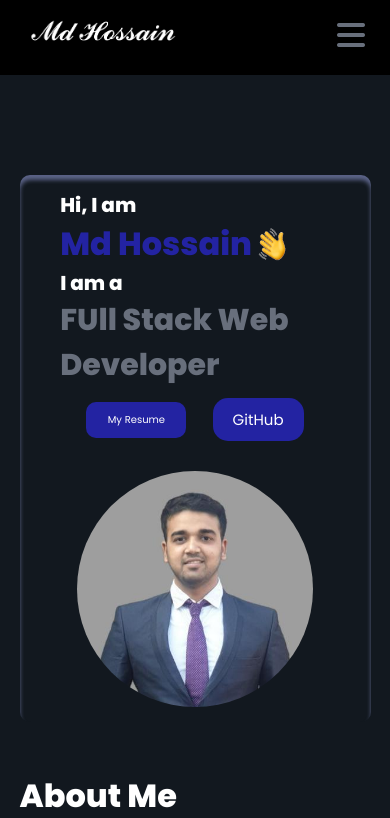
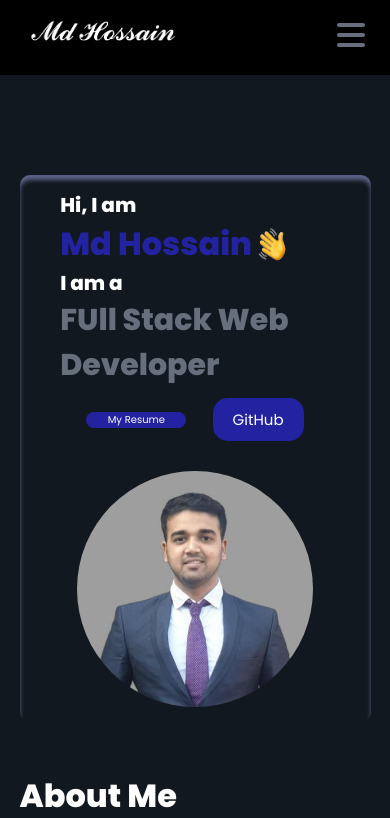
Before and after one commit to anwarjitme/anwarjitme.github.io, a React (Create React App) app: page / in a window 390 px wide. Shown: the top 818 px of the page. Built offline with nearby package versions, Linux system fonts and the light colour scheme.

Commit message:
added update

```diff
--- a/src/Components/About.js
+++ b/src/Components/About.js
@@ -2,7 +2,7 @@ import React from "react";
 import "./about.css"
 const About = () => {
   return (
-    <section  id="about" class="about section">
+    <section  id="about" className="about section">
       <h1 className="about-tag">About Me</h1>
       <div className="about_container">
         <img
--- a/src/Components/Home.js
+++ b/src/Components/Home.js
@@ -35,7 +35,8 @@ const Home = () => {
           </h4>
           <div className="btn_div">
             <a
-              className="resume-a"
+              id="resume-link-2"
+
               href="https://drive.google.com/file/d/1_FqquLd5QgH_3y5PTL3fLk1HCuhADugB/view"
             >
               My Resume
@@ -48,7 +49,7 @@ const Home = () => {
 
         <div className="pic_div">
           <img
-          className="home-img"
+            className="home-img"
             src="/images/profile_photo.jpg"
             alt="profile"
           />
--- a/src/Components/Navbar.js
+++ b/src/Components/Navbar.js
@@ -34,7 +34,11 @@ const Navbar = () => {
               <a href="#contact">Contact</a>
             </li>
             <li className="li_contact">
-              <a href="/images/Md-Hossain-Resume.pdf" download>
+              <a
+                id="resume-link-1"
+                href="/images/Md-Hossain-Resume.pdf"
+                download
+              >
                 My Resume
               </a>
             </li>
--- a/src/Components/home.css
+++ b/src/Components/home.css
@@ -117,7 +117,7 @@
     align-items: center;
     margin-top: 10px;
   }
-  .resume-a {
+  #resume-link-2{
     width: 100px;
     background-color: #2323a2;
     border: none;
```
